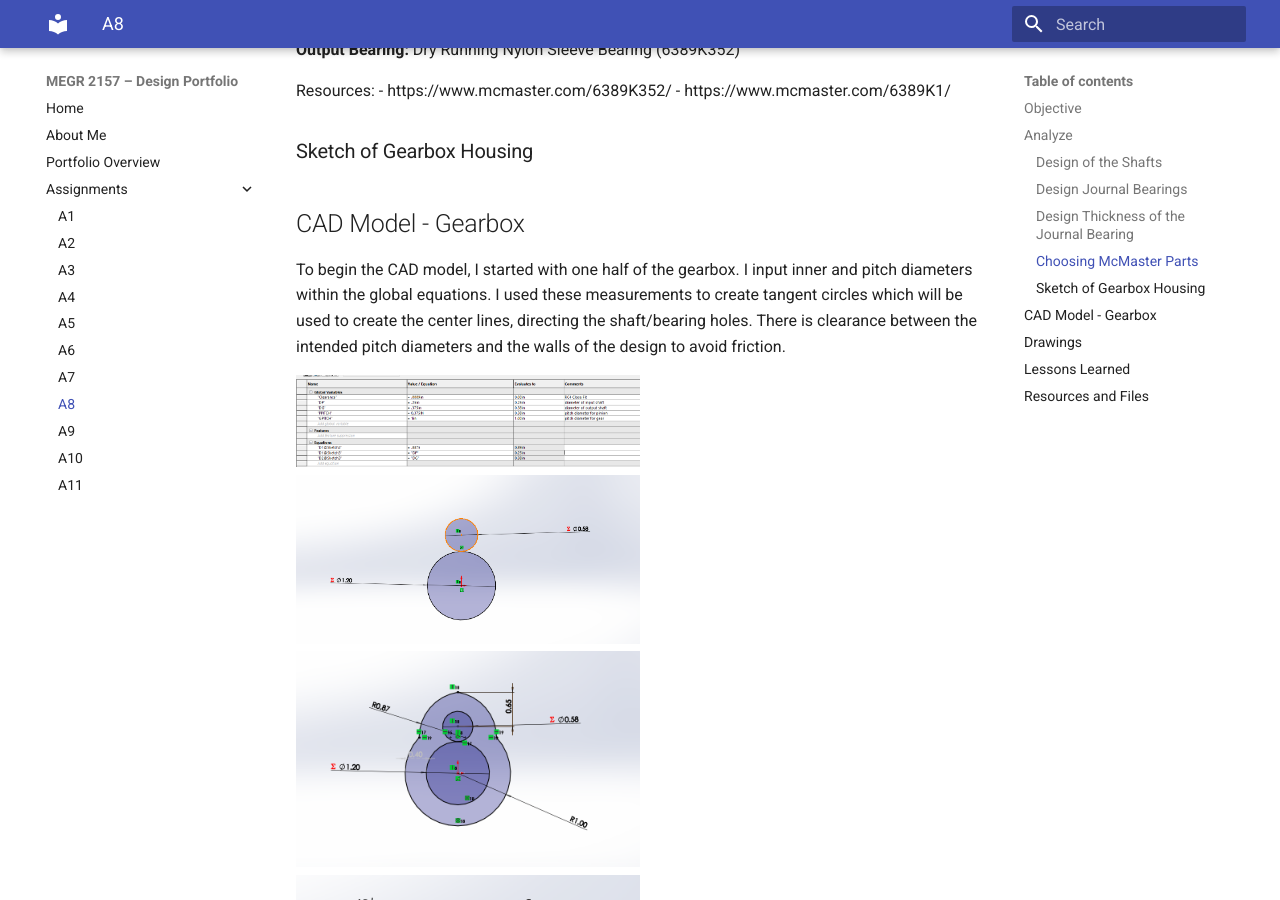
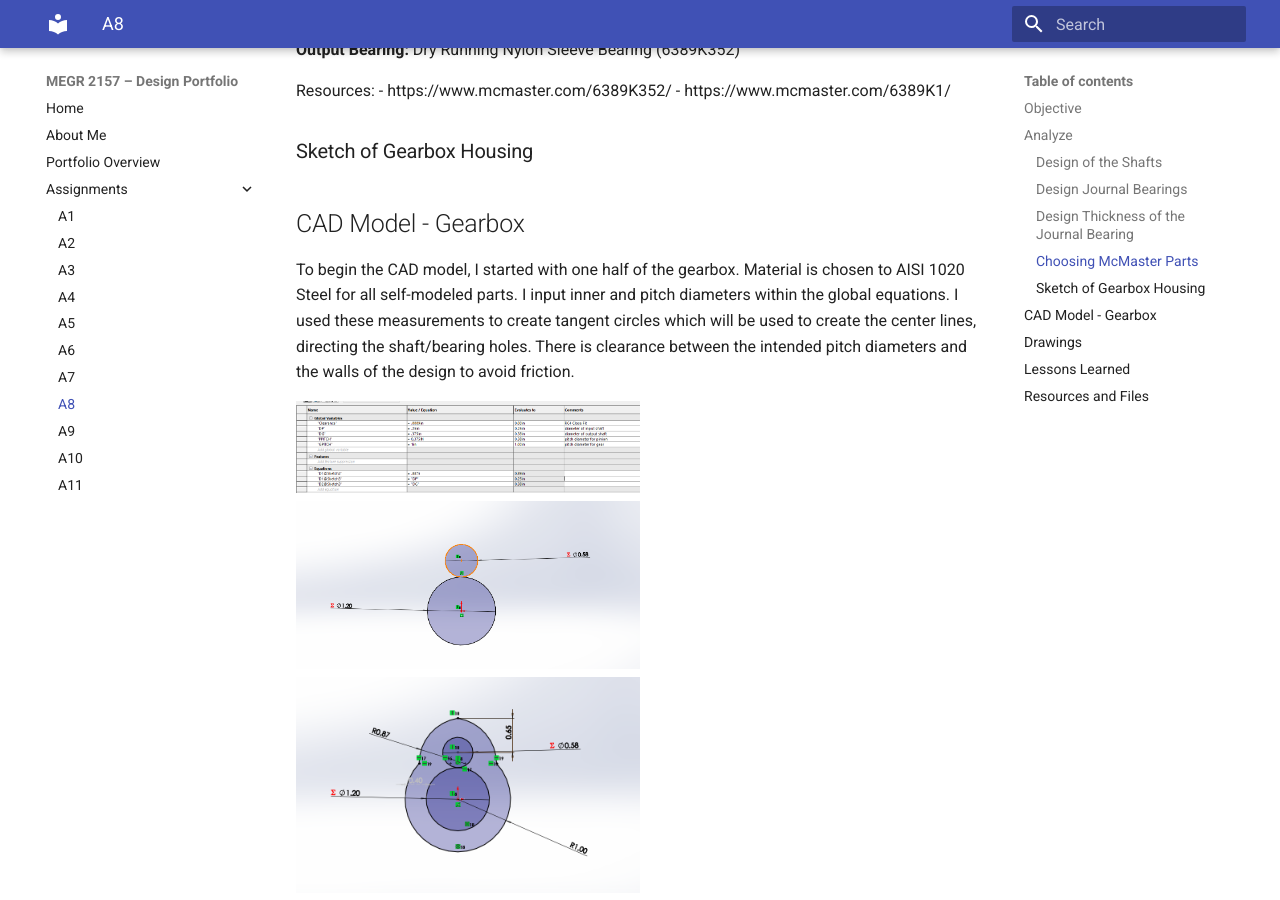
Before and after one commit to swils201/megr2156portfolio, an MkDocs documentation site: the page built from docs/assignments/A08/index.md, in a window 1280 px wide and 900 px high, scrolled down 4503 px. Built offline with MkDocs 1.6.1 and Material for MkDocs 9.7.7, drawn with Linux system fonts in a browser that asks for light colours.

Commit message:
Specify material for CAD model in gearbox design
Updated material specification for CAD model to AISI 1020 Steel.

```diff
--- a/docs/assignments/A08/index.md
+++ b/docs/assignments/A08/index.md
@@ -82,7 +82,7 @@ Resources:
 
 ## CAD Model - Gearbox
 
-To begin the CAD model, I started with one half of the gearbox. I input inner and pitch diameters within the global equations. I used these measurements to create tangent circles which will be used to create the center lines, directing the shaft/bearing holes. There is clearance between the intended pitch diameters and the walls of the design to avoid friction.
+To begin the CAD model, I started with one half of the gearbox. Material is chosen to AISI 1020 Steel for all self-modeled parts.  I input inner and pitch diameters within the global equations. I used these measurements to create tangent circles which will be used to create the center lines, directing the shaft/bearing holes. There is clearance between the intended pitch diameters and the walls of the design to avoid friction.
 
 <img src="A8PARA1.png" alt="Description of image" style="width: 50%;">
 <img src="A8CAD1.png" alt="Description of image" style="width: 50%;">
```
